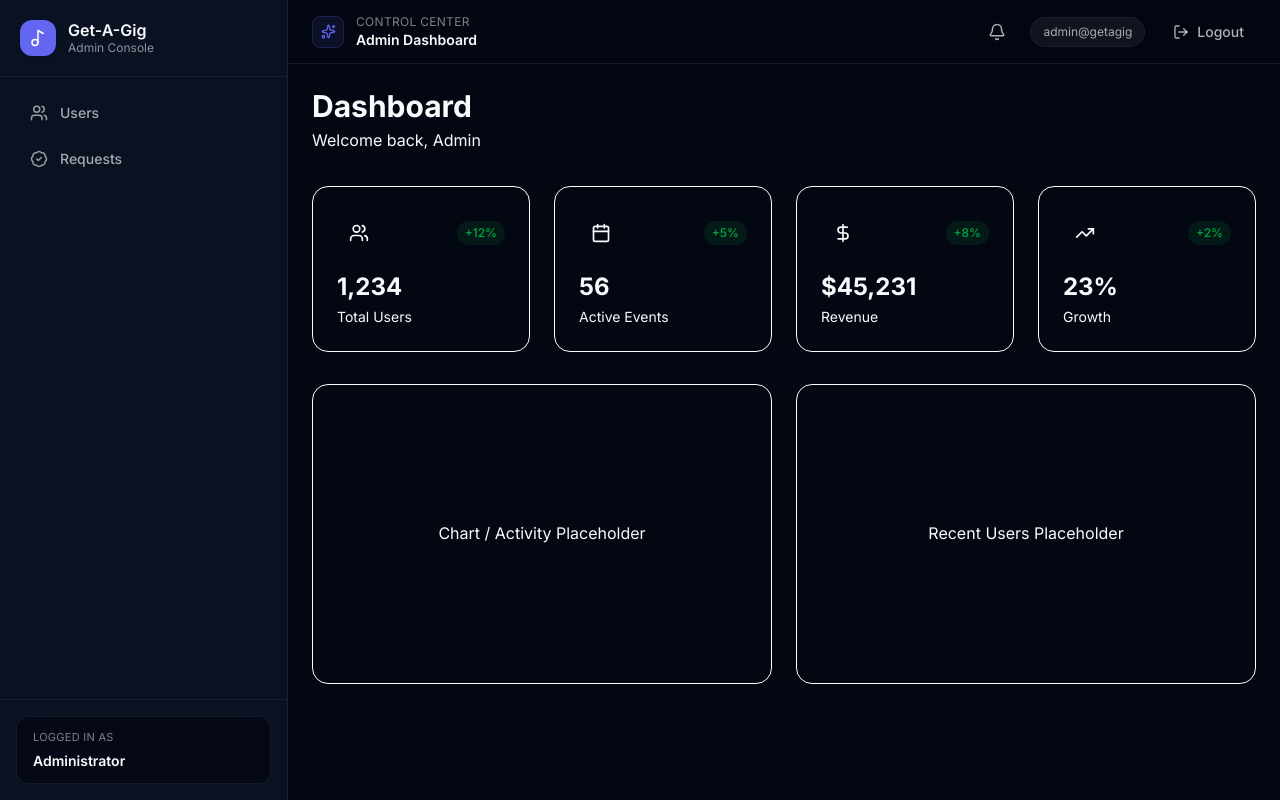
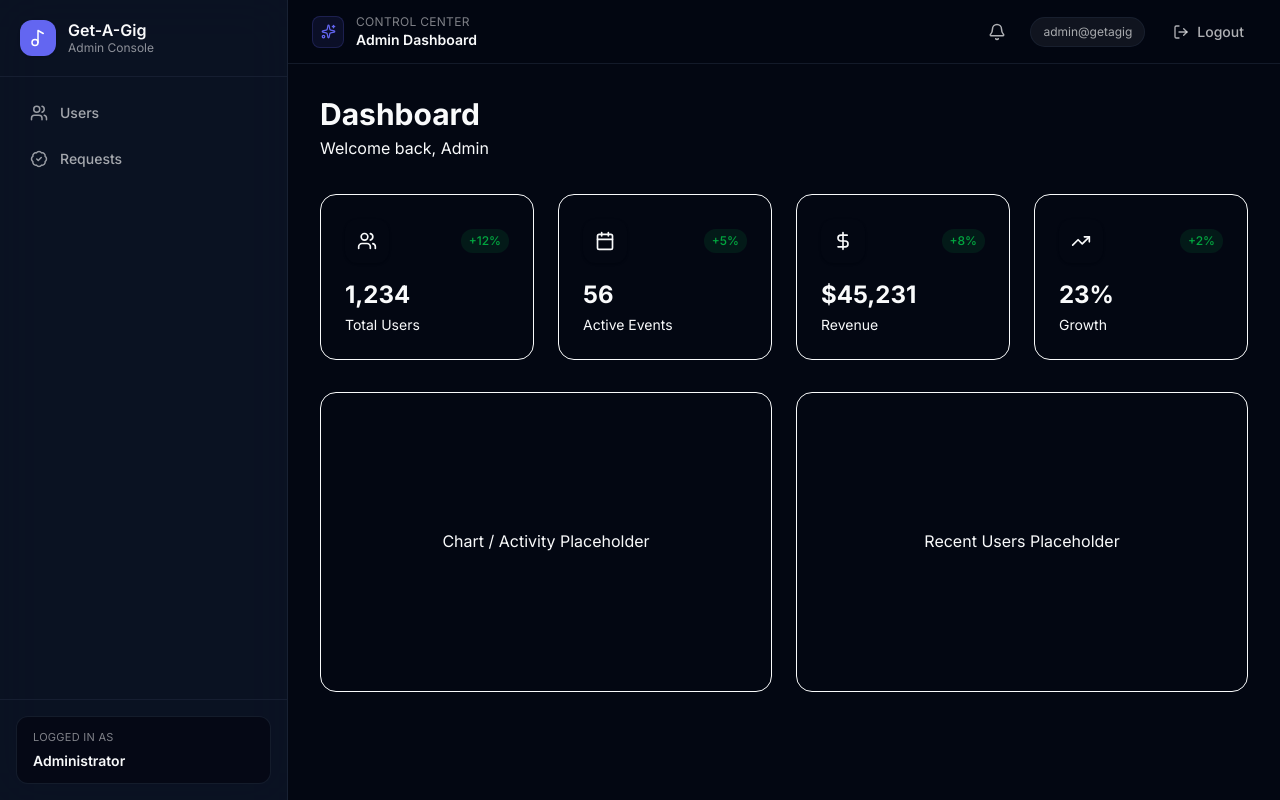
Before and after one commit to Kephas7/getagig-web, a Next.js app: page /admin in a window 1280 px wide. Built offline with nearby package versions, Linux system fonts and the light colour scheme; no server answers.

Commit message:
Updated layout.tsx

```diff
--- a/app/admin/layout.tsx
+++ b/app/admin/layout.tsx
@@ -1,3 +1,4 @@
+import { Suspense } from "react";
 import AdminSidebar from "./_components/AdminSidebar";
 import AdminHeader from "./_components/AdminHeader";
 
@@ -7,14 +8,16 @@ export default function AdminLayout({
   children: React.ReactNode;
 }) {
   return (
-    <div className="flex min-h-screen bg-[var(--background)]">
-      <AdminSidebar />
+    <div className="flex min-h-screen bg-background text-foreground">
+      <Suspense fallback={null}>
+        <AdminSidebar />
+      </Suspense>
       <div className="flex-1 flex flex-col">
         <AdminHeader />
-        <main className="flex-1 p-6 overflow-auto">
-            <div className="max-w-7xl mx-auto space-y-6">
-                {children}
-            </div>
+        <main className="flex-1 overflow-auto">
+          <div className="max-w-7xl mx-auto p-4 sm:p-6 lg:p-8 space-y-6">
+            {children}
+          </div>
         </main>
       </div>
     </div>
```
